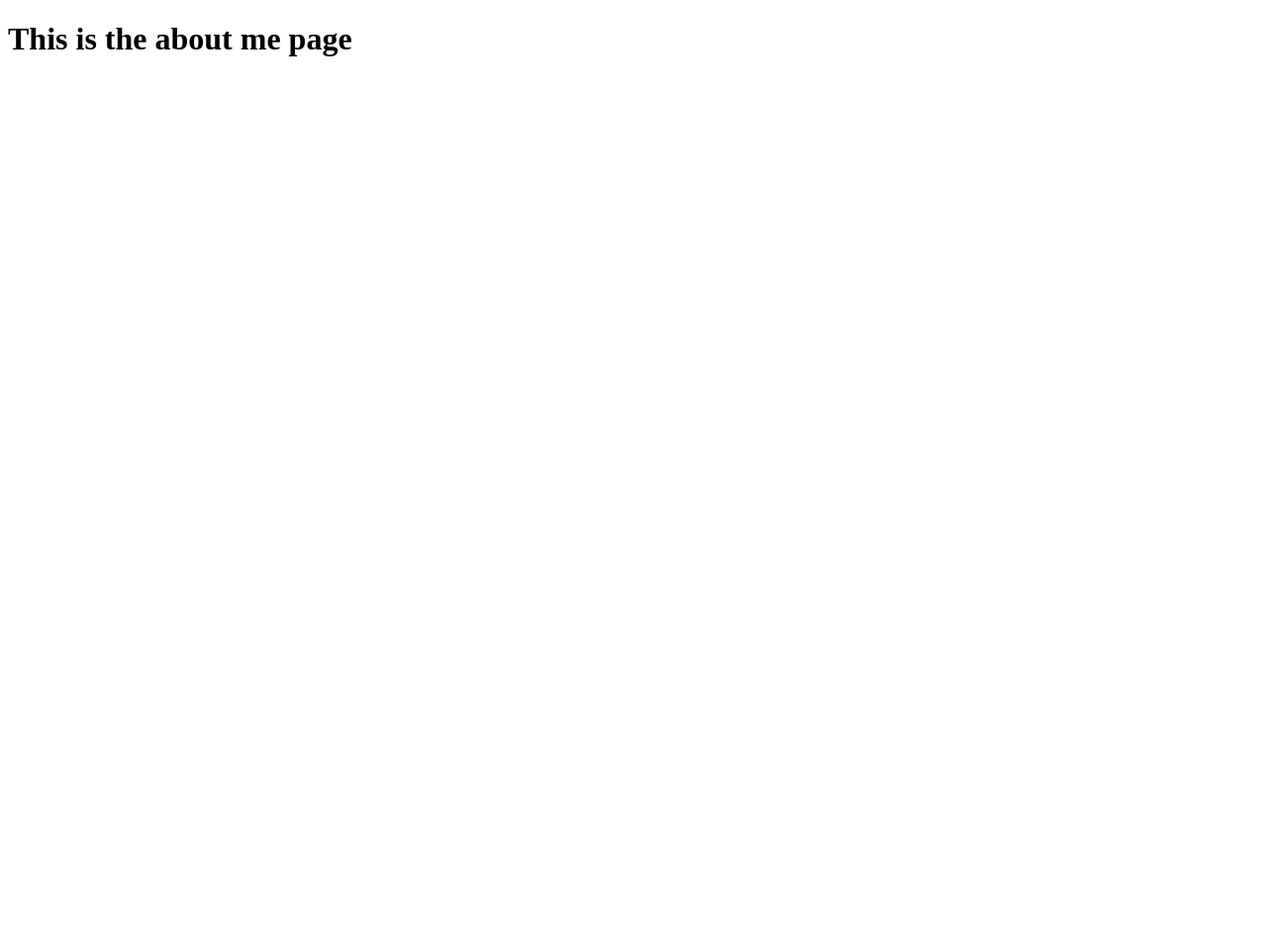
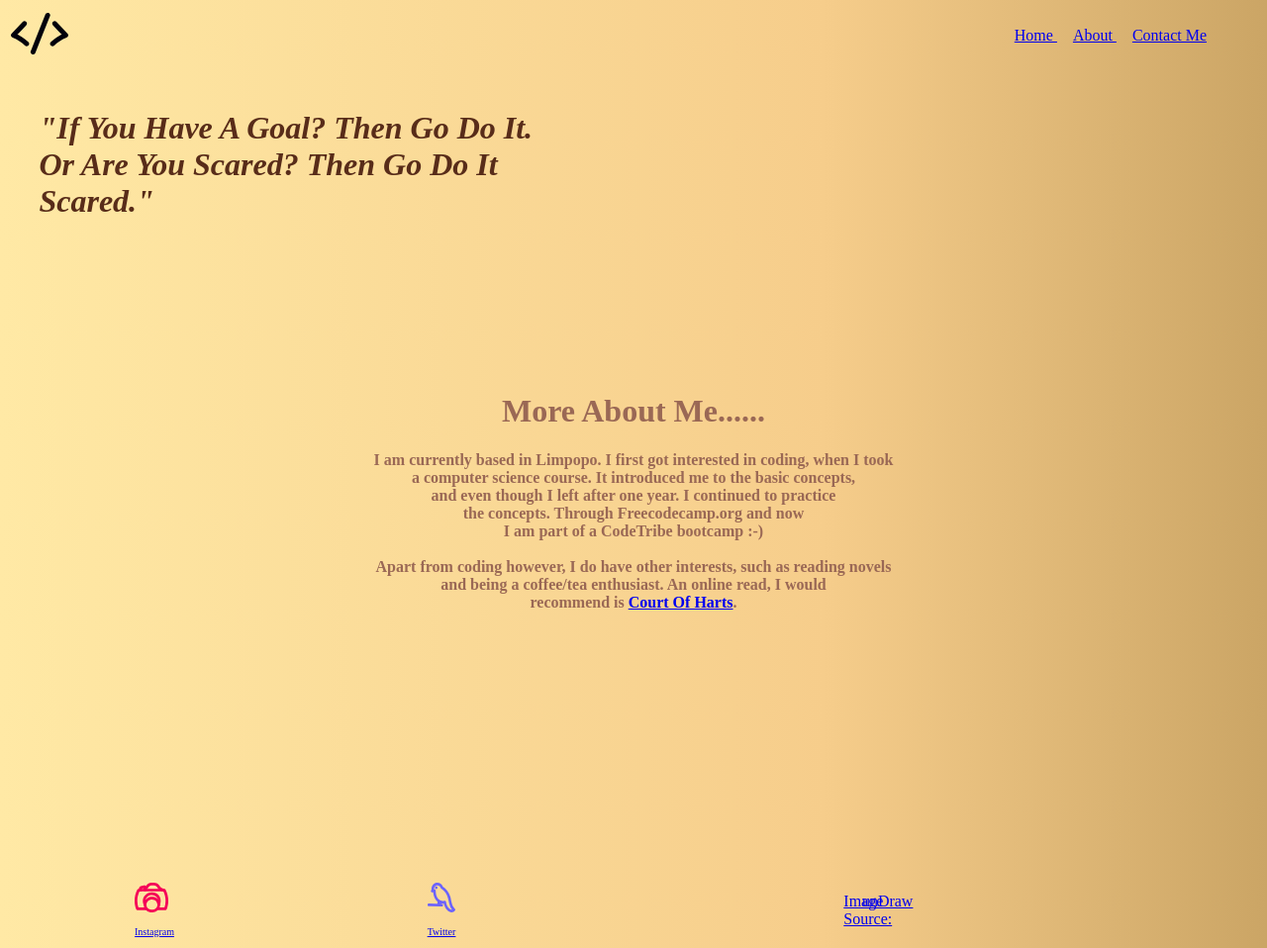
Before and after one commit to tmatabane/CodeTribe, a plain HTML site: page about.html in a window 1280 px wide. Shown: the whole page at 99% size. Before the commit the page ends 800 px from the top, so only its background shows below. Drawn offline with Linux system fonts and the light colour scheme.

Commit message:
The complete about page

```diff
--- a/about.html
+++ b/about.html
@@ -1,12 +1,100 @@
 <!DOCTYPE html>
 <html lang="en">
+
 <head>
     <meta charset="UTF-8">
     <meta http-equiv="X-UA-Compatible" content="IE=edge">
     <meta name="viewport" content="width=device-width, initial-scale=1.0">
     <title>About me</title>
 </head>
-<body>
-    <h1>This is the about me page</h1>
+
+<body style="background: linear-gradient(270deg, #cba565 0%, #f6cd8b 35%, #ffe9a5 100%);">
+    <div>
+
+        <head>
+            <table style="width: 100%;">
+                <tr>
+
+                    <td>
+                        <a href="./index.html">
+                            <img src="./assets/logo/undraw_code.svg" />
+                        </a>
+                    </td>
+
+                    <td align="right">
+                        <nav style="margin-right: 50px;
+                           margin-top: 16px;
+                           margin-bottom: 16px;
+                           margin-left: 50px;">
+                            <a href="./index.html">
+                                Home
+                            </a>
+                            <a href="#" style="margin: 16px;">
+                                About
+                            </a>
+                            <a href="./contact.html">
+                                Contact Me
+                            </a>
+                        </nav>
+                    </td>
+                </tr>
+            </table>
+        </head>
+    </div>
+
+    <main style="height: 100vh;">
+        <table>
+            <tr>
+                <td style="color: #582c19; font-style: italic; padding-left: 5%; padding-top: 4%;">
+                    <h1>"If You Have A Goal? Then Go Do It.<br> Or Are You Scared? Then Go Do It Scared."</h1>
+                </td>
+            </tr>
+        </table>
+        <table style="width: 100%; margin-top: 10%;">
+            <tr>
+                <td style="color: #9a6855;" align="center" colspan="3">
+                    <h1>More About Me......</h1>
+                    <p style="font-weight: bolder;">I am currently based in Limpopo. I first got interested in coding,
+                        when I took <br>a computer science course.
+                        It introduced me to the basic concepts,<br>and even though I left after one year. I continued to
+                        practice
+                        <br>the concepts. Through Freecodecamp.org and now <br>I am part of a CodeTribe bootcamp :-)
+                        <br>
+                        <br>
+                        Apart from coding however, I do have other interests, such as reading novels
+                        <br>and being a coffee/tea enthusiast. An online read, I would
+                        <br>recommend is <a href="https://dashingdon.com/play/leem/court-of-harts/mygame/" target="_blank">Court Of Harts</a>.
+                    </p>
+                </td>
+            </tr>
+        </table>
+    </main>
+    <footer>
+        <table style="padding-top: 2%;">
+
+            <tr style="margin-top: 40%;">
+                <td style="width: 2%; column-width: 2px; padding-left: 10%;">
+                    <a href="https://www.instagram.com/tmaty_/">
+                        <img src="./assets/logo/undraw_camera (1).svg" height="30px" />
+                        <p style="font-size: x-small;">Instagram</p>
+                    </a>
+                </td>
+                <td style="width: 2%; column-width: 2px;">
+                    <a href="https://twitter.com/tmaty_">
+                        <img src="./assets/logo/undraw_bird (1).svg" height="30px" />
+                        <p style="font-size: x-small;">Twitter</p>
+                    </a>
+
+                </td>
+                <td style="width: 2%; column-width: 2px; padding-right: 30%;">
+                    <a href="https://undraw.co/">
+                        Image Source: unDraw
+                    </a>
+                </td>
+
+            </tr>
+        </table>
+    </footer>
 </body>
+
 </html>
```
